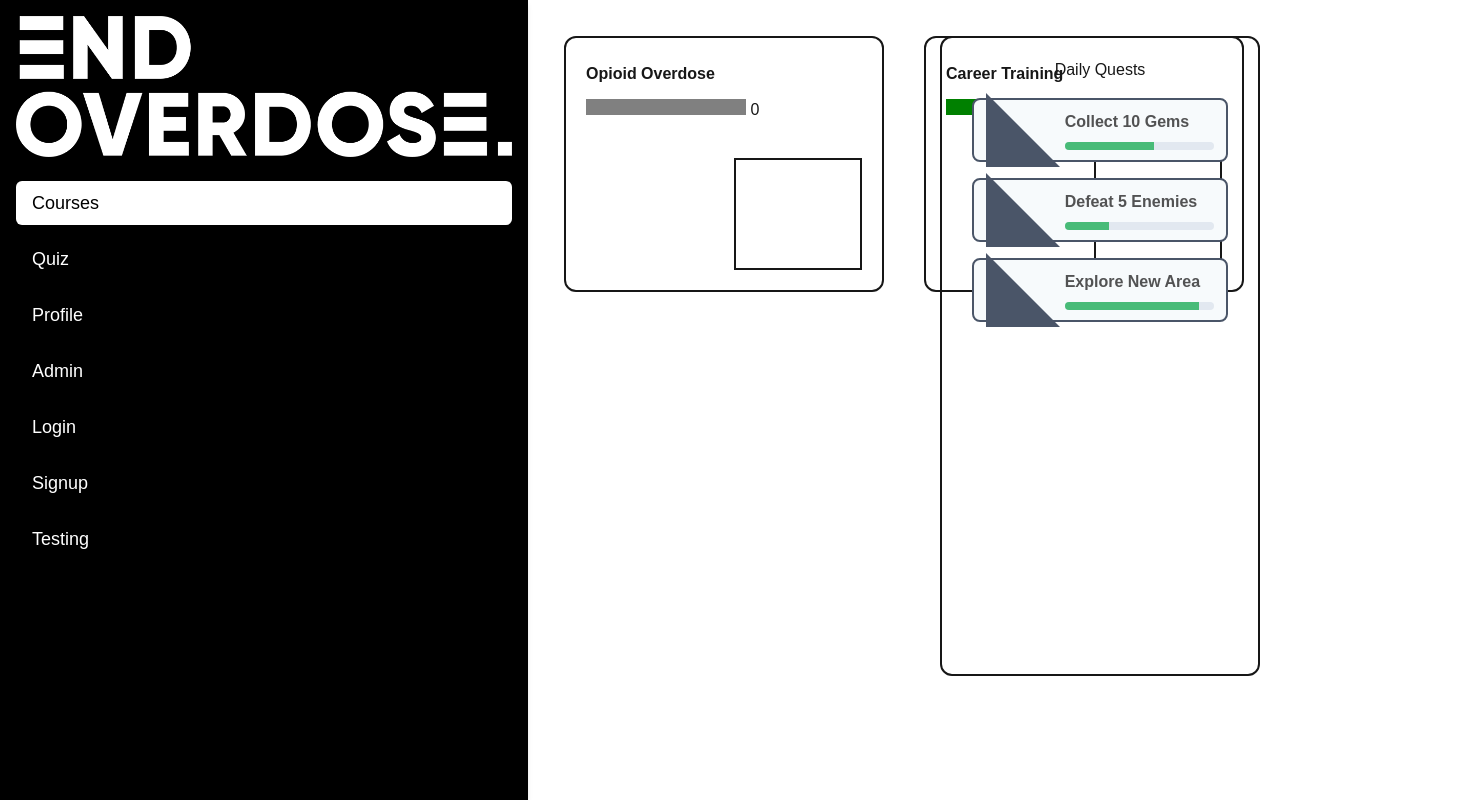
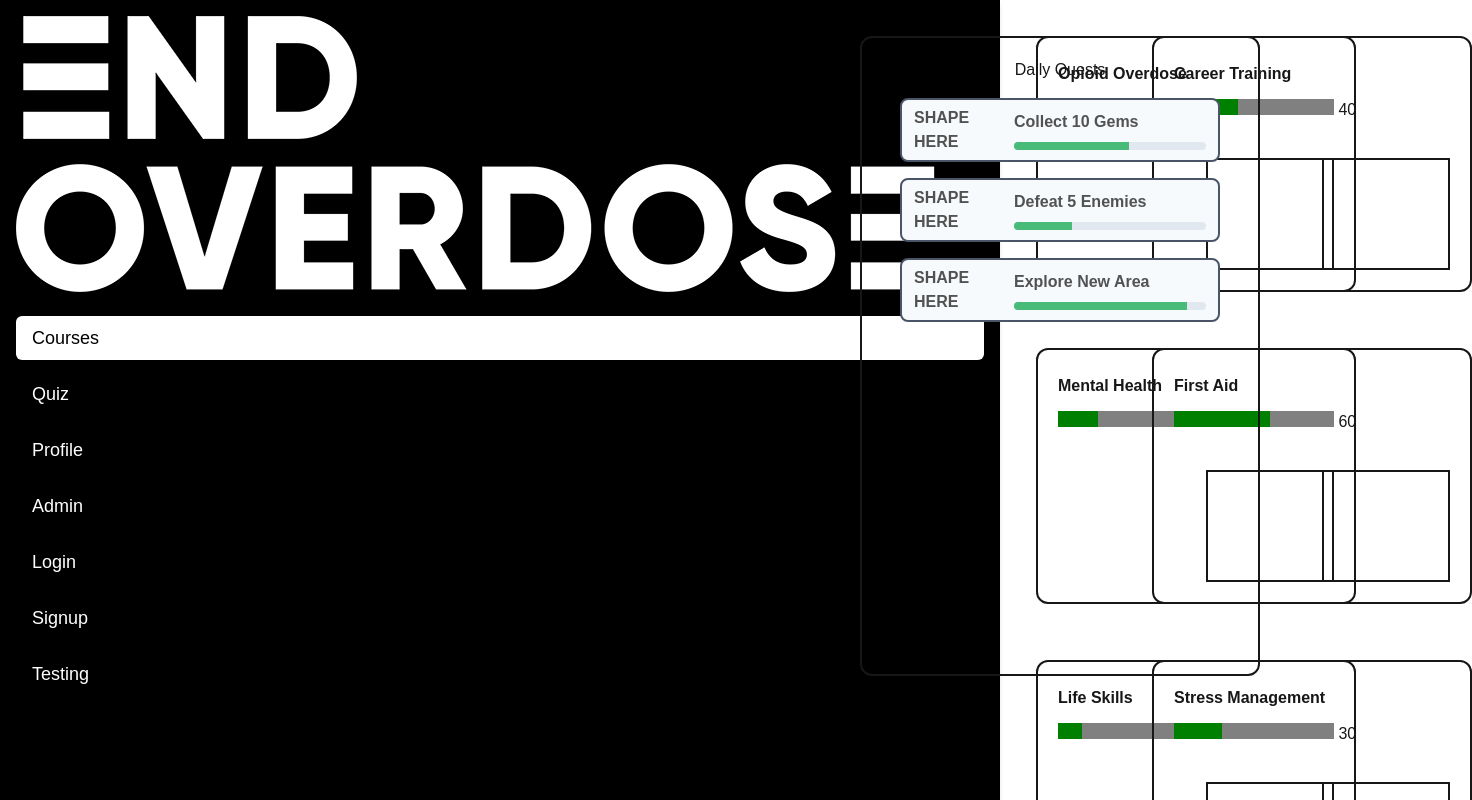
Before and after one commit to lablueprint/end-overdose, a Next.js app: page /courses in a window 1280 px wide. Shown: the top 800 px of the page, 1472 px wide, since content can reach past the window. Built offline with nearby package versions, Linux system fonts and the light colour scheme.

Commit message:
finished career page for sprint 2

```diff
--- a/src/app/courses/components/Courses.module.css
+++ b/src/app/courses/components/Courses.module.css
@@ -1,28 +1,39 @@
 .container {
     position: relative;
+    border: 2px solid;
+    width: 20rem;
+    height: 16rem;
+    margin: 1.25rem;
+    padding: 1.25rem;
+    border-radius: 0.75rem;
+}
+
+/* Add a pseudo-element to handle the hover state */
+.container::after {
+    content: '';
+    position: absolute;
+    top: 2px; /* border width */
+    left: 2px; /* border width */
+    right: 2px; /* border width */
+    bottom: 2px; /* border width */
     cursor: pointer;
-    border: 2px solid;
-    width: 20rem; /* equivalent to w-80 */
-    height: 16rem; /* equivalent to h-64 */
-    margin: 1.25rem; /* equivalent to m-5 */
-    padding: 1.25rem; /* equivalent to p-5 */
-    border-radius: 0.75rem; /* equivalent to rounded-xl */
+    border-radius: 0.5rem; /* slightly smaller to fit inside border */
 }
 
 .title {
-    line-height: 2rem; /* equivalent to leading-8 */
-    font-weight: bold; /* equivalent to font-bold */
+    line-height: 2rem;
+    font-weight: bold;
 }
 
 .progressWrapper {
-    margin-top: 0.5rem; /* optional to give some spacing */
+    margin-top: 0.5rem;
 }
 
 .absoluteBox {
     position: absolute;
-    width: 8rem; /* equivalent to w-32 */
-    height: 7rem; /* equivalent to h-28 */
+    width: 8rem;
+    height: 7rem;
     border: 2px solid;
-    bottom: 1.25rem; /* equivalent to bottom-5 */
-    right: 1.25rem; /* equivalent to right-5 */
+    bottom: 1.25rem;
+    right: 1.25rem;
 }
--- a/src/app/courses/components/DailyQuest.module.css
+++ b/src/app/courses/components/DailyQuest.module.css
@@ -4,15 +4,15 @@
     border: 2px solid;
     border-radius: 0.75rem;
     padding: 1.25rem;
-    width: 20rem;
-    height: 40rem; /* Double the previous height */
+    width: 25rem; /* Doubled from 20rem to 40rem */
+    height: 40rem;
     margin: 1.25rem;
 
     display: flex;
     flex-direction: column;
     align-items: center;
     gap: 1rem;
-    overflow-y: auto; /* Adds scrolling if content exceeds height */
+    overflow-y: auto;
 }
 .container:hover {
     box-shadow: 0 4px 8px rgba(0, 0, 0, 0.15);
--- a/src/app/courses/components/DailyQuest.tsx
+++ b/src/app/courses/components/DailyQuest.tsx
@@ -26,12 +26,12 @@ export default function DailyQuest({
             Daily Quests
             <Quest
                 questTitle={'Collect 10 Gems'}
-                questShape={'triangle'}
+                questShape={'EMPTY'}
                 completionPercentage={60}
             />
             <Quest
                 questTitle={'Defeat 5 Enemies'}
-                questShape={'triangle'}
+                questShape={'EMPTY'}
                 completionPercentage={30}
             />
             <Quest
--- a/src/app/courses/components/Quest.module.css
+++ b/src/app/courses/components/Quest.module.css
@@ -1,5 +1,5 @@
 .quest {
-    width: 16rem;
+    width: 20rem;
     height: 4rem;
     background-color: #f7fafc;
     border: 2px solid #4a5568;
@@ -19,11 +19,6 @@
     display: flex;
     align-items: center;
     justify-content: center;
-}
-
-.triangleShape {
-    width: 100%;
-    height: 100%;
 }
 
 .questDetails {
--- a/src/app/courses/components/Quest.tsx
+++ b/src/app/courses/components/Quest.tsx
@@ -4,8 +4,6 @@ import styles from './quest.module.css';
 interface QuestProps {
     questTitle: string;
     questShape: string;
-    questFeature1: string;
-    questFeature2: string;
     completionPercentage: number;
 }
 
@@ -16,11 +14,7 @@ export default function Quest({
 }: QuestProps) {
     return (
         <div className={styles.quest}>
-            <div className={styles.shape}>
-                <svg viewBox="0 0 100 100" className={styles.triangleShape}>
-                    <polygon points="0,100 100,100 0,0" fill="#4A5568" />
-                </svg>
-            </div>
+            <div className={styles.shape}>SHAPE HERE</div>
             <div className={styles.questDetails}>
                 <div className={styles.questName}>{questTitle}</div>
                 <div className={styles.completionBar}>
--- a/src/app/courses/page.tsx
+++ b/src/app/courses/page.tsx
@@ -3,10 +3,17 @@ import Course from './components/Course';
 import DailyQuest from './components/DailyQuest';
 
 export default function Courses() {
-    const opioidProgress = 0;
-    const careerProgress = 40;
+    // Course progress data
+    const coursesData = [
+        { title: 'Opioid Overdose', path: 'opioid', progress: 0 },
+        { title: 'Career Training', path: 'career', progress: 40 },
+        { title: 'Mental Health', path: 'mental-health', progress: 25 },
+        { title: 'First Aid', path: 'first-aid', progress: 60 },
+        { title: 'Life Skills', path: 'life-skills', progress: 15 },
+        { title: 'Stress Management', path: 'stress', progress: 30 },
+    ];
 
-    // Example data for DailyQuest
+    // Daily quest data
     const dailyQuestData = {
         questPath: 'daily-quest-1',
         questTitle: 'Complete Your Profile',
@@ -17,24 +24,19 @@ export default function Courses() {
     };
 
     return (
-        <div className="flex flex-row">
-            <div className="flex">
-                <Link href="/courses/opioid">
-                    <Course
-                        courseTitle={'Opioid Overdose'}
-                        coursePath={'opioid'}
-                        courseProgress={opioidProgress}
-                    />
-                </Link>
-                <Link href="/courses/career">
-                    <Course
-                        courseTitle={'Career Training'}
-                        coursePath={'career'}
-                        courseProgress={careerProgress}
-                    />
-                </Link>
+        <div className="flex gap-8">
+            <div className="grid grid-cols-2 gap-4">
+                {coursesData.map((course) => (
+                    <Link key={course.path} href={`/courses/${course.path}`}>
+                        <Course
+                            courseTitle={course.title}
+                            coursePath={course.path}
+                            courseProgress={course.progress}
+                        />
+                    </Link>
+                ))}
             </div>
-            <div className="flex">
+            <div className="flex-shrink-0">
                 <DailyQuest
                     questPath={dailyQuestData.questPath}
                     questTitle={dailyQuestData.questTitle}
```
